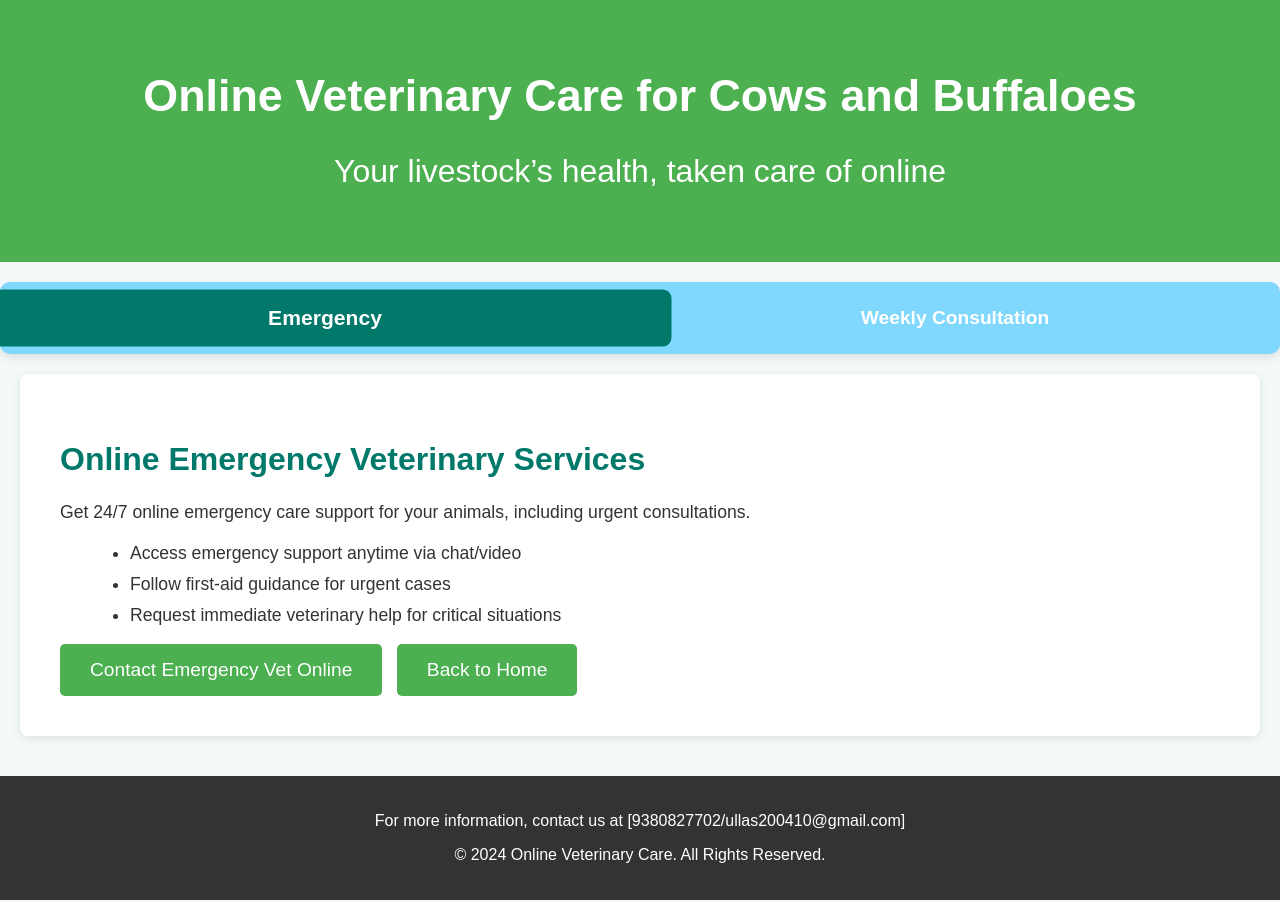
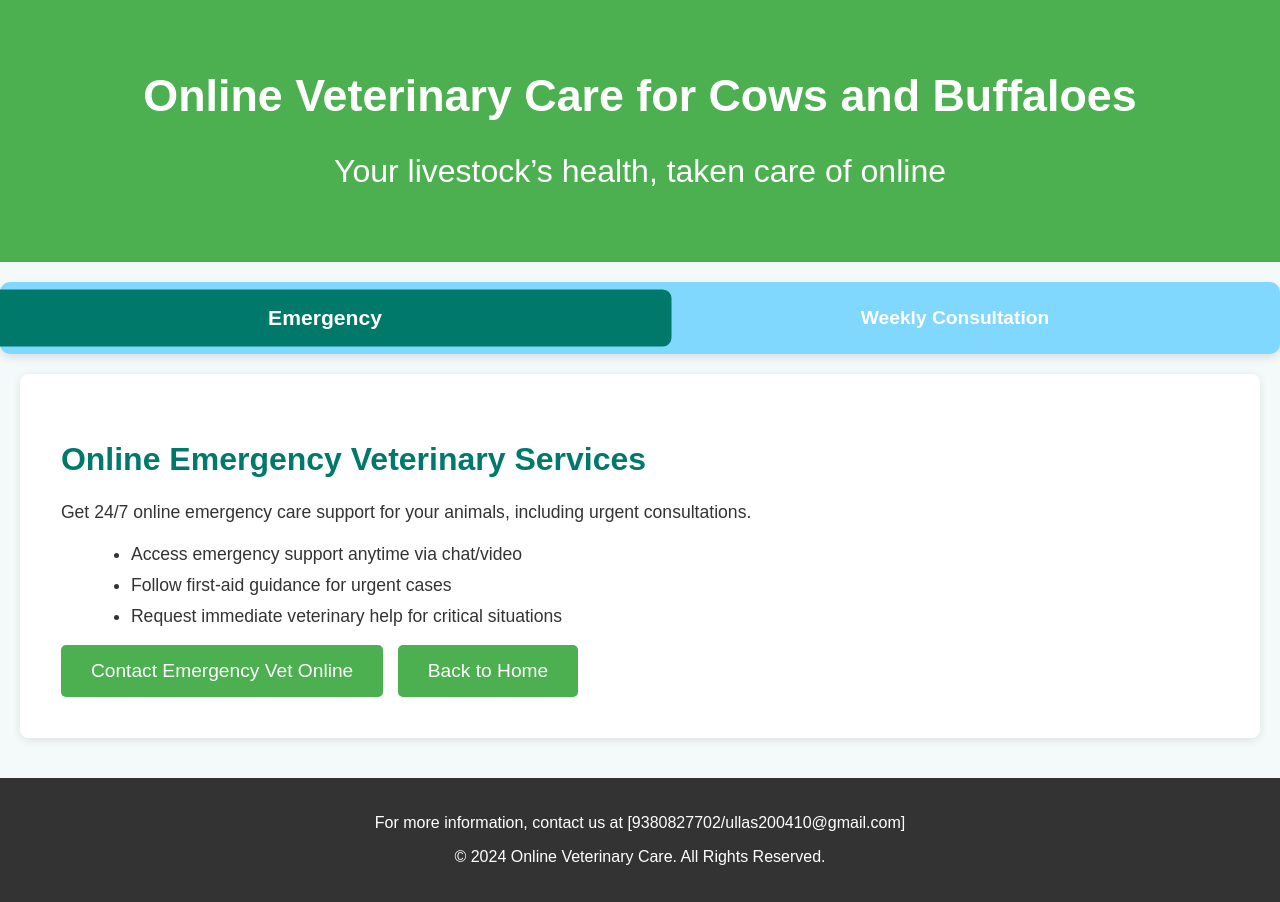
Before and after one commit to ullassa/Animal-Herd-Welfare-Management, a website: page veterinary.html in a window 1280 px wide. Both pictures are taken after a click on the element "Emergency". Drawn offline with Linux system fonts and the light colour scheme.

Commit message:
Update veterinary.html

```diff
--- a/veterinary.html
+++ b/veterinary.html
@@ -61,11 +61,11 @@
 
     /* Section Layout */
     .section {
-      padding: 40px;
-      margin: 20px;
+      padding: 41px;
+      margin: 19.9px;
       background: white;
       border-radius: 8px;
-      box-shadow: 0 2px 10px rgba(0, 0, 0, 0.1);
+      box-shadow: 0 2px 9px rgba(0, 0, 0, 0.1);
       opacity: 0;
       animation: fadeInUp 1s ease-in forwards;
       display: none;  /* Hidden by default */
```
